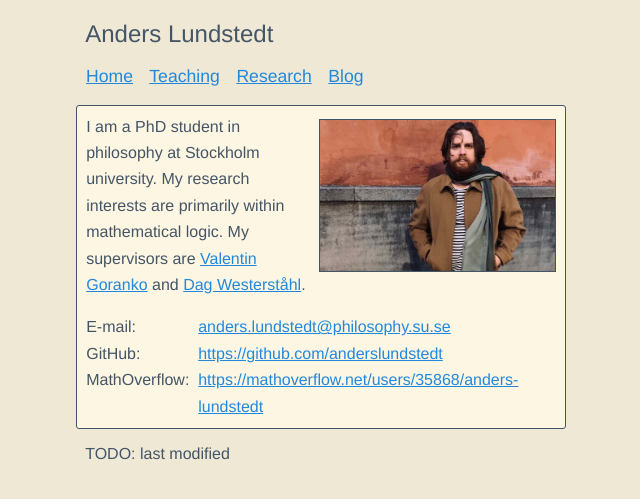
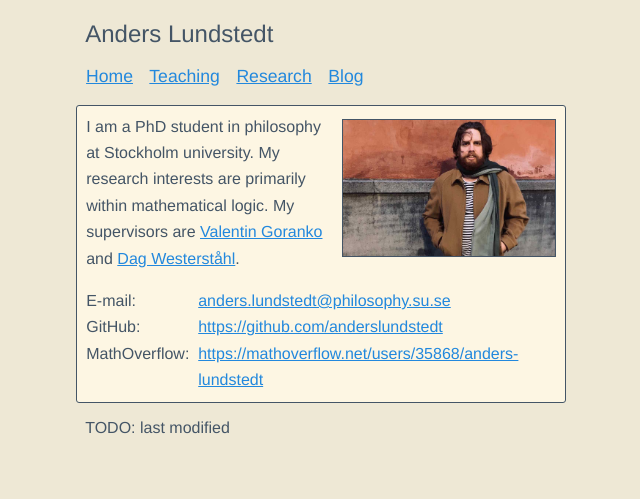
Before and after one commit to anderslundstedt/anderslundstedt.github.io, a Jekyll site: the page built from index.html, in a window 1280 px wide. Shown: the top 499 px of the page, without its empty margins (319-959 px from the left). Built offline with Jekyll 4.4.1, drawn with Linux system fonts in a browser that asks for light colours.

Commit message:
improved layout

```diff
--- a/css.css
+++ b/css.css
@@ -59,9 +59,10 @@ h1, h2, h3, h4, h5, h6, p, ul, li, table {
 #me {
   float: right;
   margin-top: 0.325em;
-  margin-left: 1ch;
+  margin-left: 2ch;
+  margin-bottom: 0.5ch;
   border: 1px solid;
-  width: 50%;
+  width: 45%;
   height: auto;
 }
 
```
Also changed, not shown: TODO.md (+0 -1 lines).
